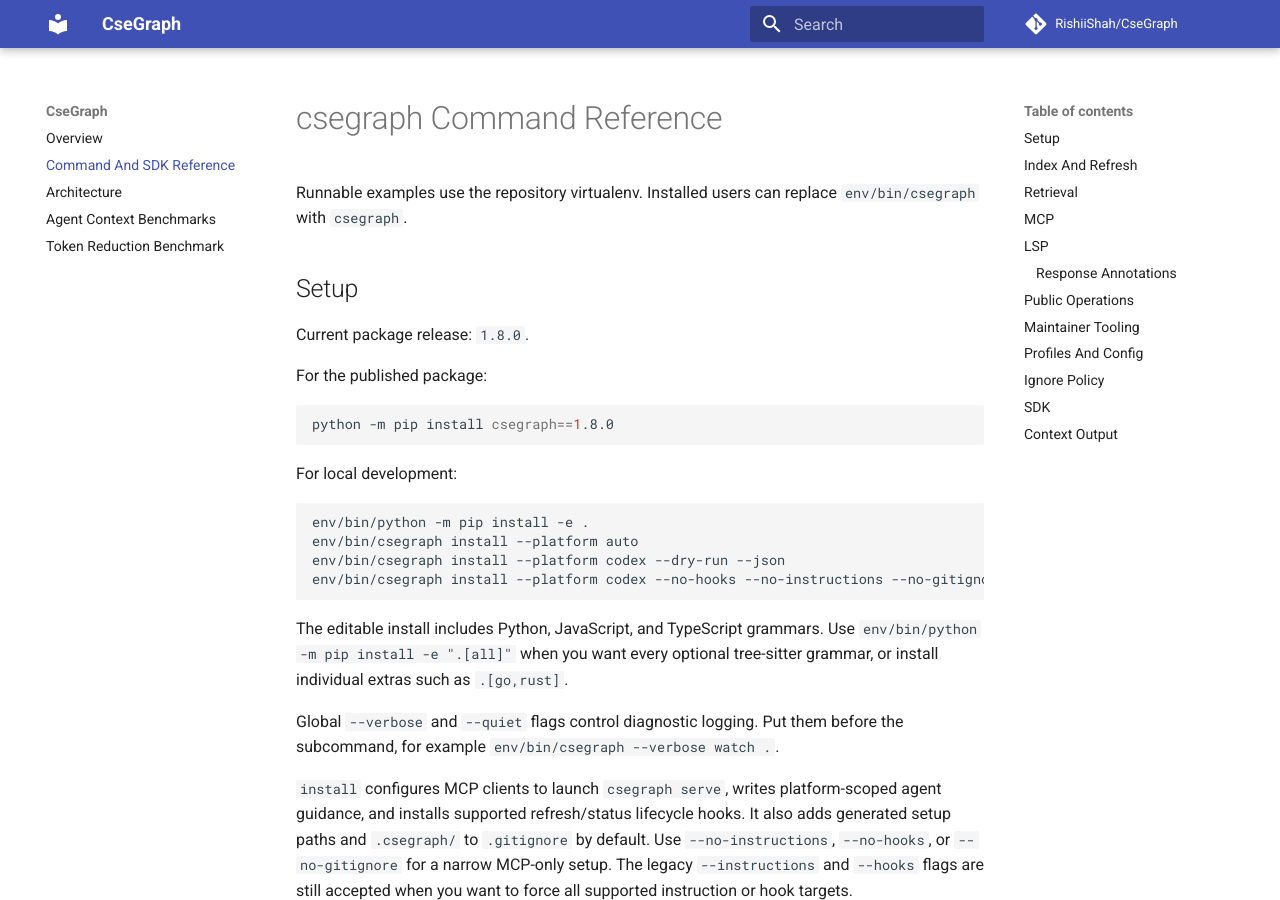
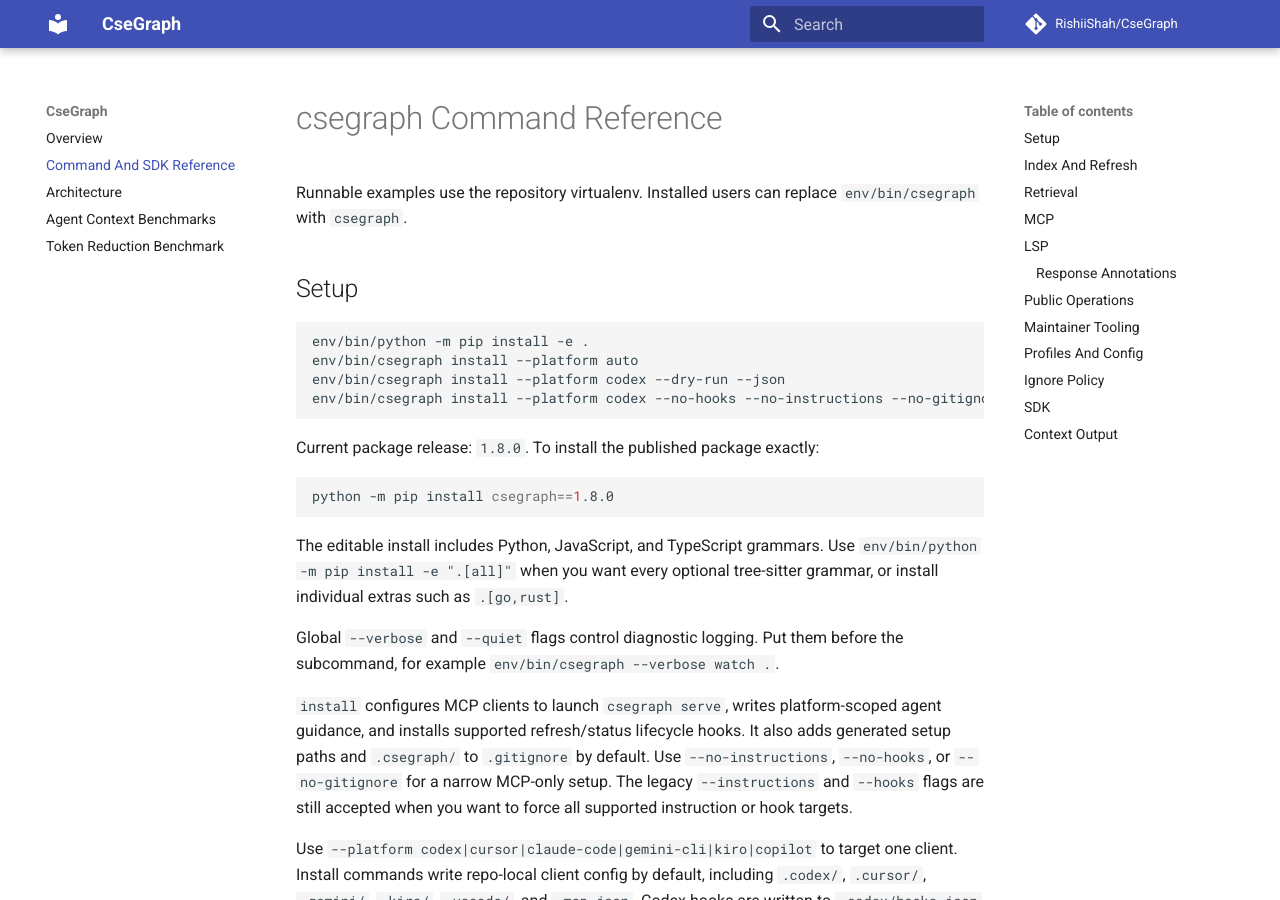
Before and after one commit to RishiiShah/CseGraph, an MkDocs documentation site: the page built from docs/csegraph.md, in a window 1280 px wide and 900 px high. Built offline with MkDocs 1.6.1 and Material for MkDocs 9.7.7, drawn with Linux system fonts in a browser that asks for light colours; comment, search, counter and statistics services are not loaded.

Commit message:
Fix command reference setup contract

````diff
--- a/docs/csegraph.md
+++ b/docs/csegraph.md
@@ -5,21 +5,17 @@ Runnable examples use the repository virtualenv. Installed users can replace
 
 ## Setup
 
-Current package release: `1.8.0`.
-
-For the published package:
-
-```bash
-python -m pip install csegraph==1.8.0
-```
-
-For local development:
-
 ```bash
 env/bin/python -m pip install -e .
 env/bin/csegraph install --platform auto
 env/bin/csegraph install --platform codex --dry-run --json
 env/bin/csegraph install --platform codex --no-hooks --no-instructions --no-gitignore
+```
+
+Current package release: `1.8.0`. To install the published package exactly:
+
+```bash
+python -m pip install csegraph==1.8.0
 ```
 
 The editable install includes Python, JavaScript, and TypeScript grammars. Use
````
